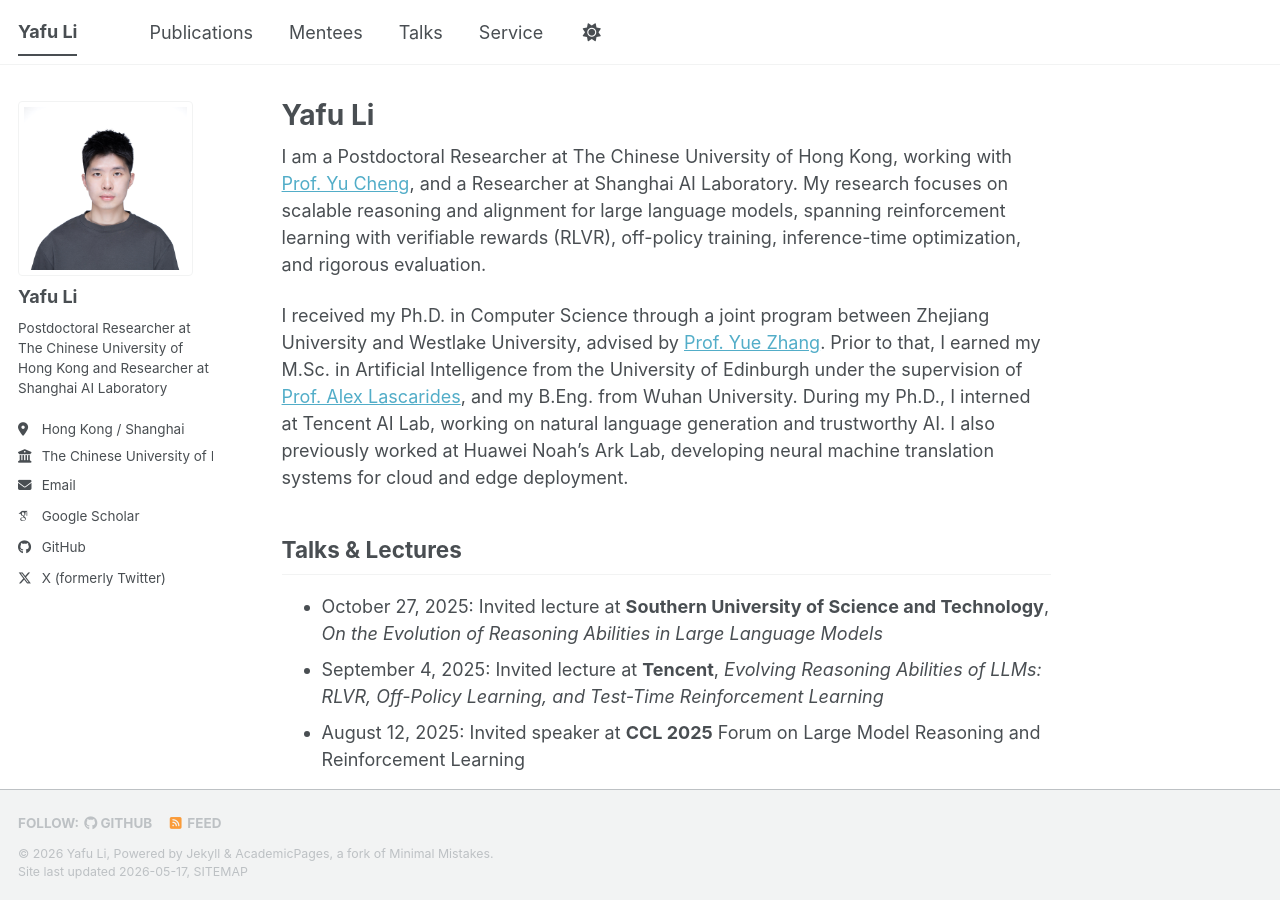
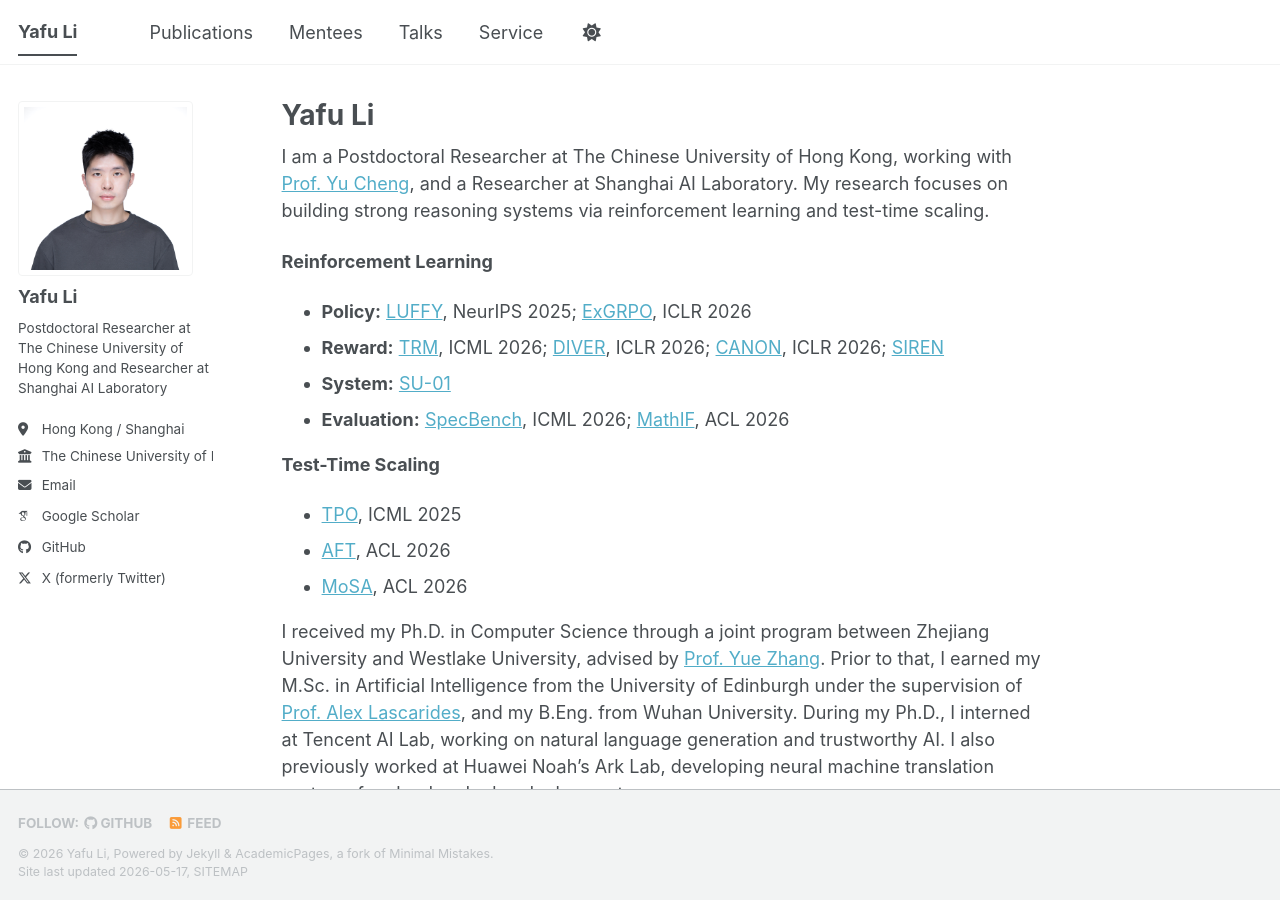
Before and after one commit to yafuly/yafuly.github.io, a Jekyll site: the page built from _pages/about.md, in a window 1280 px wide and 900 px high. Built offline with Jekyll 4.4.1, drawn with Linux system fonts in a browser that asks for light colours; some web fonts are replaced; a script bundle is joined from its source files by our own code; library files that are not in the unit come from our copies.

Commit message:
Structure research focus on homepage

```diff
--- a/_pages/about.md
+++ b/_pages/about.md
@@ -7,7 +7,20 @@ redirect_from:
   - /about.html
 ---
 
-I am a Postdoctoral Researcher at The Chinese University of Hong Kong, working with [Prof. Yu Cheng](https://ych133.github.io/), and a Researcher at Shanghai AI Laboratory. My research focuses on scalable reasoning and alignment for large language models, spanning reinforcement learning with verifiable rewards (RLVR), off-policy training, inference-time optimization, and rigorous evaluation.
+I am a Postdoctoral Researcher at The Chinese University of Hong Kong, working with [Prof. Yu Cheng](https://ych133.github.io/), and a Researcher at Shanghai AI Laboratory. My research focuses on building strong reasoning systems via reinforcement learning and test-time scaling.
+
+**Reinforcement Learning**
+
+- **Policy:** [LUFFY](https://arxiv.org/abs/2504.14945), NeurIPS 2025; [ExGRPO](https://arxiv.org/abs/2510.02245), ICLR 2026
+- **Reward:** [TRM](https://www.arxiv.org/abs/2602.08498), ICML 2026; [DIVER](https://arxiv.org/abs/2509.26209), ICLR 2026; [CANON](https://arxiv.org/abs/2509.23962), ICLR 2026; [SIREN](https://arxiv.org/abs/2509.25133)
+- **System:** [SU-01](https://arxiv.org/abs/2605.13301)
+- **Evaluation:** [SpecBench](https://arxiv.org/abs/2509.14760), ICML 2026; [MathIF](https://arxiv.org/abs/2505.14810), ACL 2026
+
+**Test-Time Scaling**
+
+- [TPO](https://arxiv.org/abs/2501.12895), ICML 2025
+- [AFT](https://arxiv.org/abs/2501.11877), ACL 2026
+- [MoSA](https://arxiv.org/abs/2502.18873), ACL 2026
 
 I received my Ph.D. in Computer Science through a joint program between Zhejiang University and Westlake University, advised by [Prof. Yue Zhang](https://frcchang.github.io/). Prior to that, I earned my M.Sc. in Artificial Intelligence from the University of Edinburgh under the supervision of [Prof. Alex Lascarides](https://homepages.inf.ed.ac.uk/alex/), and my B.Eng. from Wuhan University. During my Ph.D., I interned at Tencent AI Lab, working on natural language generation and trustworthy AI. I also previously worked at Huawei Noah's Ark Lab, developing neural machine translation systems for cloud and edge deployment.
 
```
